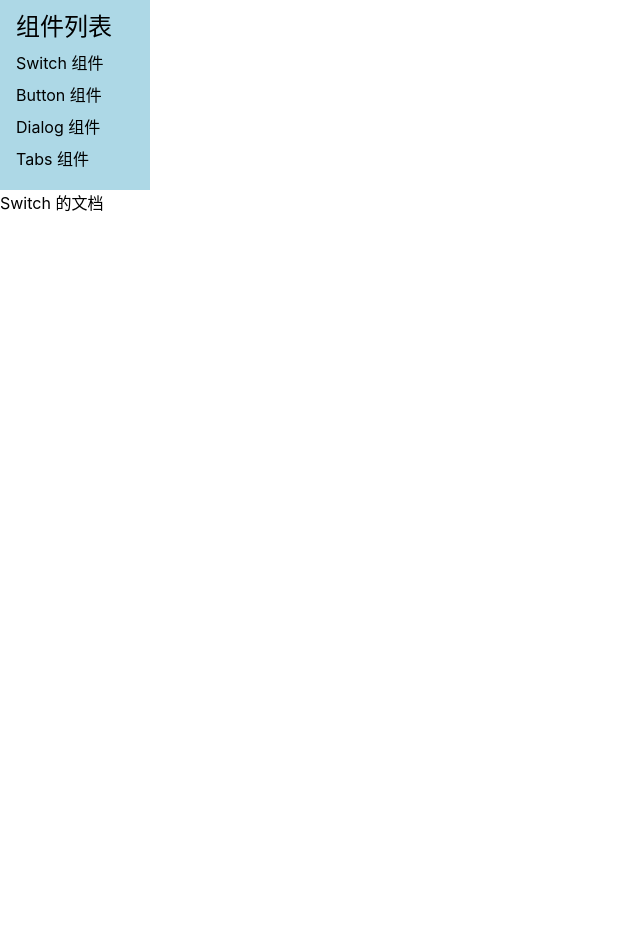
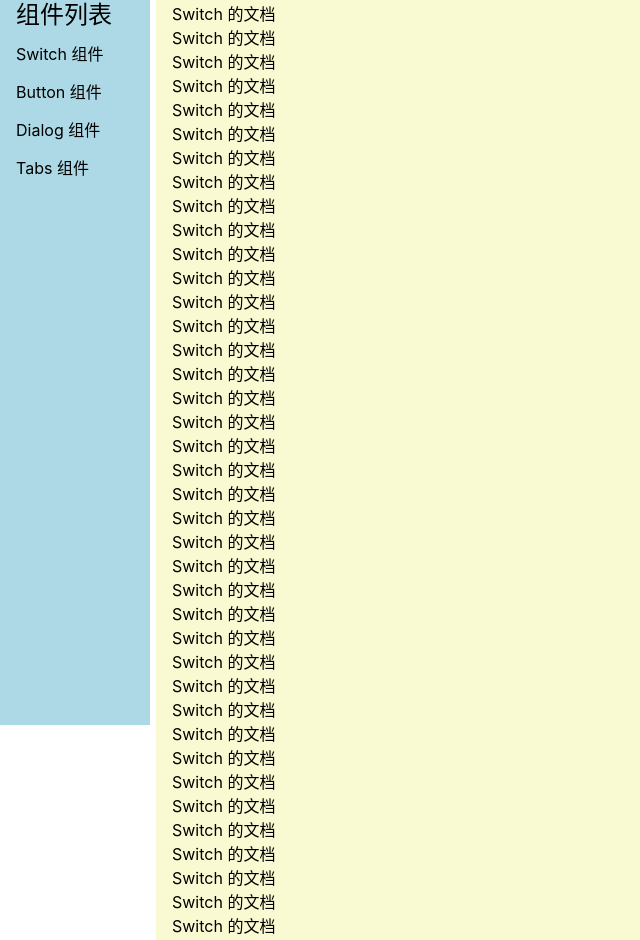
Before and after one commit to EvelynWXY/jelly-ui, a Vue app: page /#/doc/switch in a window 1280 px wide. Shown: the part 75-1015 px from the top of the page, without its empty margins (0-640 px from the left). Before the commit the page ends 800 px from the top, so only its background shows below. Built offline with nearby package versions, Linux system fonts and the light colour scheme.

Commit message:
整体布局 css

```diff
--- a/src/components/SwitchDemo.vue
+++ b/src/components/SwitchDemo.vue
@@ -1,5 +1,55 @@
 <template>
     <div>
-        Switch 的文档
+
+        <p>Switch 的文档</p>
+        <p>Switch 的文档</p>
+        <p>Switch 的文档</p>
+        <p>Switch 的文档</p>
+        <p>Switch 的文档</p>
+        <p>Switch 的文档</p>
+        <p>Switch 的文档</p>
+        <p>Switch 的文档</p>
+        <p>Switch 的文档</p>
+        <p>Switch 的文档</p>
+        <p>Switch 的文档</p>
+        <p>Switch 的文档</p>
+        <p>Switch 的文档</p>
+        <p>Switch 的文档</p>
+        <p>Switch 的文档</p>
+        <p>Switch 的文档</p>
+        <p>Switch 的文档</p>
+        <p>Switch 的文档</p>
+        <p>Switch 的文档</p>
+        <p>Switch 的文档</p>
+        <p>Switch 的文档</p>
+        <p>Switch 的文档</p>
+        <p>Switch 的文档</p>
+        <p>Switch 的文档</p>
+        <p>Switch 的文档</p>
+        <p>Switch 的文档</p>
+        <p>Switch 的文档</p>
+        <p>Switch 的文档</p>
+        <p>Switch 的文档</p>
+        <p>Switch 的文档</p>
+        <p>Switch 的文档</p>
+        <p>Switch 的文档</p>
+        <p>Switch 的文档</p>
+        <p>Switch 的文档</p>
+        <p>Switch 的文档</p>
+        <p>Switch 的文档</p>
+        <p>Switch 的文档</p>
+        <p>Switch 的文档</p>
+        <p>Switch 的文档</p>
+        <p>Switch 的文档</p>
+        <p>Switch 的文档</p>
+        <p>Switch 的文档</p>
+        <p>Switch 的文档</p>
+        <p>Switch 的文档</p>
+        <p>Switch 的文档</p>
+        <p>Switch 的文档</p>
+        <p>Switch 的文档</p>
+        <p>Switch 的文档</p>
+        <p>Switch 的文档</p>
+        <p>Switch 的文档</p>
     </div>
 </template>
--- a/src/components/Topnav.vue
+++ b/src/components/Topnav.vue
@@ -31,7 +31,10 @@ export default {
     background: pink;
     display: flex;
     padding: 16px;
-    position: relative;
+    position: fixed;
+    width: 100%;
+    top: 0;
+    left: 0;
     z-index: 10;
     justify-content: center;
     align-items: center;
--- a/src/views/Doc.vue
+++ b/src/views/Doc.vue
@@ -1,7 +1,7 @@
 
 <template>
-    <div>
-        <Topnav />
+    <div class="layout">
+        <Topnav class="nav" />
         <div class="content">
             <aside v-if="asideVisible">
                 <h2>组件列表</h2>
@@ -41,10 +41,49 @@ export default {
 </script>
 
 <style lang="scss" scoped>
+.layout {
+    display: flex;
+    flex-direction: column;
+    height: 100vh;
+
+    >.nav {
+        flex-shrink: 0;
+    }
+
+    >.content {
+        flex-grow: 1;
+        padding-top: 60px;
+        padding-left: 156px;
+
+        @media (max-width:500px) {
+            padding-left: 0;
+        }
+    }
+}
+
+.content {
+    display: flex;
+
+    >aside {
+        flex-shrink: 0;
+    }
+
+    >main {
+        flex-grow: 1;
+        padding: 16px;
+        background: lightgoldenrodyellow;
+    }
+}
+
 aside {
     background: lightblue;
     width: 150px;
     padding: 16px;
+    position: fixed;
+    top: 0;
+    left: 0;
+    padding-top: 70px;
+    height: 100%;
 
     >h2 {
         margin-bottom: 4px;
@@ -52,17 +91,13 @@ aside {
 
     >ol {
         >li {
-            padding: 4px 0;
+            padding: 7px 0;
         }
     }
 
-    @media (max-width:500px) {
-        position: fixed;
-        top: 0;
-        left: 0;
-        padding-top: 70px;
+}
 
-    }
-
+main {
+    overflow: auto;
 }
 </style>
```
